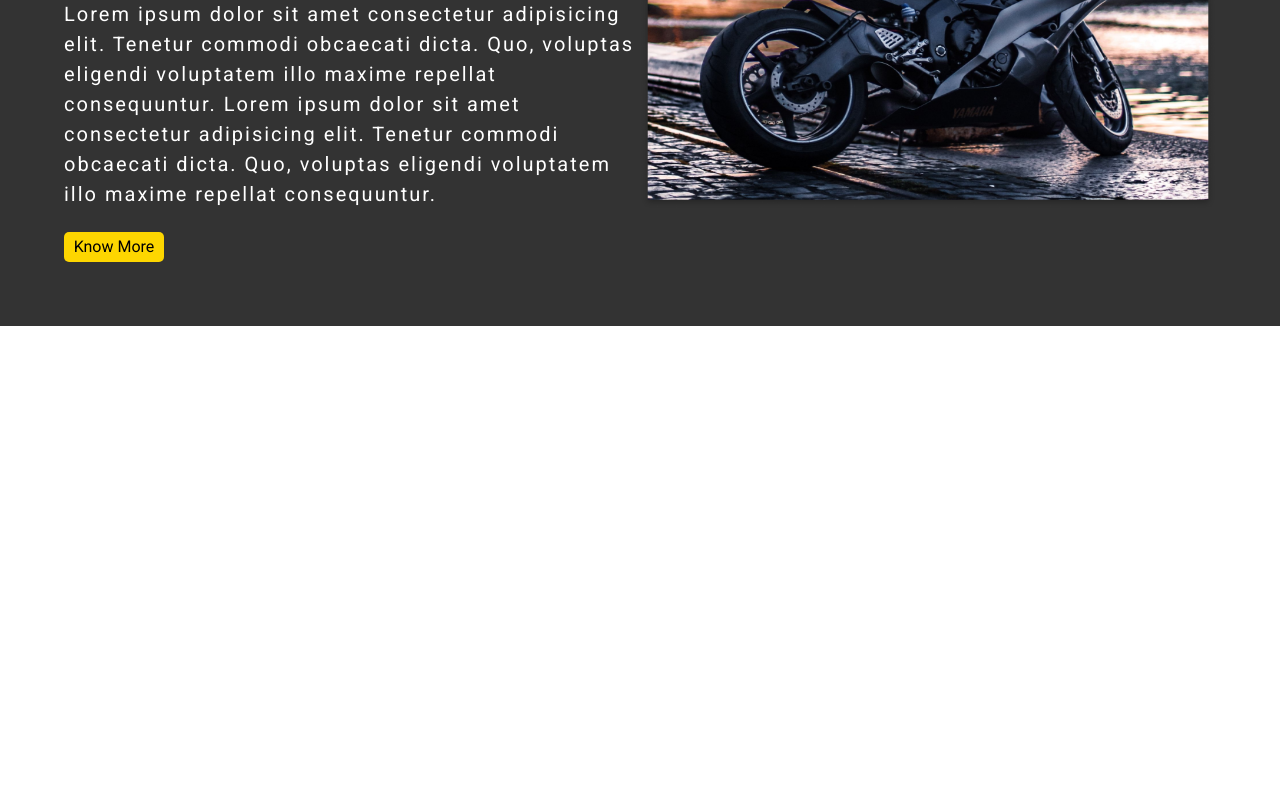
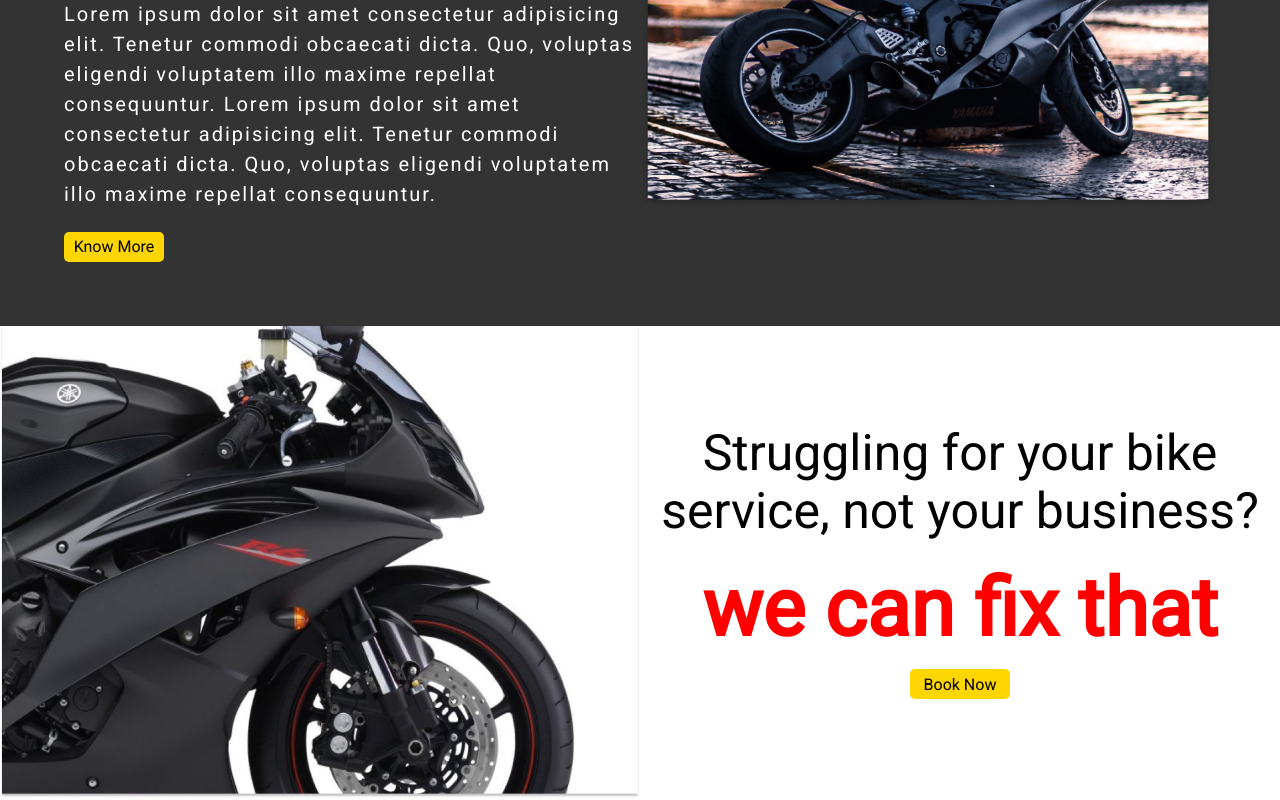
Before and after one commit to sambeetpanda507/bike_therepist, a Next.js app: page / in a window 1280 px wide. Shown: the part 2193-2993 px from the top of the page. Before the commit the page ends 2519 px from the top, so only its background shows below. Built offline with nearby package versions, Linux system fonts and the light colour scheme.

Commit message:
updated booking page

```diff
--- /dev/null
+++ b/components/indexComponents/BookNow.jsx
@@ -0,0 +1,26 @@
+import style from "../../styles/BookNow.module.css";
+
+const BookNow = () => {
+  return (
+    <section className={style.bookNow} id="bookNow">
+      <div className={style.container}>
+        <div className={style.imgDiv}>
+          <img src="/bikeImg.png" alt="bike image" />
+        </div>
+        <div className={style.content}>
+          <div className={style.contentWrapper}>
+            <p>Struggling for your bike service, not your business?</p>
+            <br />
+            <br />
+            <h1>we can fix that</h1>
+            <div className={style.btnGrp}>
+              <button>book now</button>
+            </div>
+          </div>
+        </div>
+      </div>
+    </section>
+  );
+};
+
+export default BookNow;
--- a/pages/index.jsx
+++ b/pages/index.jsx
@@ -3,6 +3,8 @@ import Landing from "../components/indexComponents/Landing";
 import BookServices from "../components/indexComponents/BookService";
 import OurServices from "../components/indexComponents/OurServices";
 import AboutBike from "../components/indexComponents/AboutBike";
+import BookNow from "../components/indexComponents/BookNow";
+
 export default function Home() {
   return (
     <section id="home">
@@ -17,6 +19,7 @@ export default function Home() {
       <BookServices />
       <OurServices />
       <AboutBike />
+      <BookNow />
     </section>
   );
 }
--- /dev/null
+++ b/styles/BookNow.module.css
@@ -0,0 +1,61 @@
+.bookNow {
+  width: 100%;
+}
+
+.container {
+  width: 100%;
+  display: flex;
+  flex-wrap: wrap;
+}
+
+.container div {
+  flex-basis: 50%;
+}
+
+.imgDiv img {
+  height: 100%;
+  width: 100%;
+}
+
+.content {
+  display: flex;
+  flex-direction: column;
+  align-items: center;
+  justify-content: center;
+}
+
+.content p {
+  font-size: 5rem;
+  text-align: center;
+}
+
+.content h1 {
+  font-size: 8rem;
+  text-align: center;
+  color: var(--text-danger);
+}
+
+.btnGrp {
+  margin-top: 2%;
+  text-align: center;
+}
+.btnGrp button {
+  border: 0;
+  outline: none;
+  height: 3rem;
+  width: 10rem;
+  background-color: var(--bg-warning);
+  border-radius: 0.5rem;
+  text-transform: capitalize;
+  font-size: 1.6rem;
+  cursor: pointer;
+}
+
+@media (max-width: 900px) {
+  .container div {
+    flex-basis: 100%;
+  }
+  .content {
+    padding: 5%;
+  }
+}
```
Also changed, not shown: public/bikeImg.png (added).
